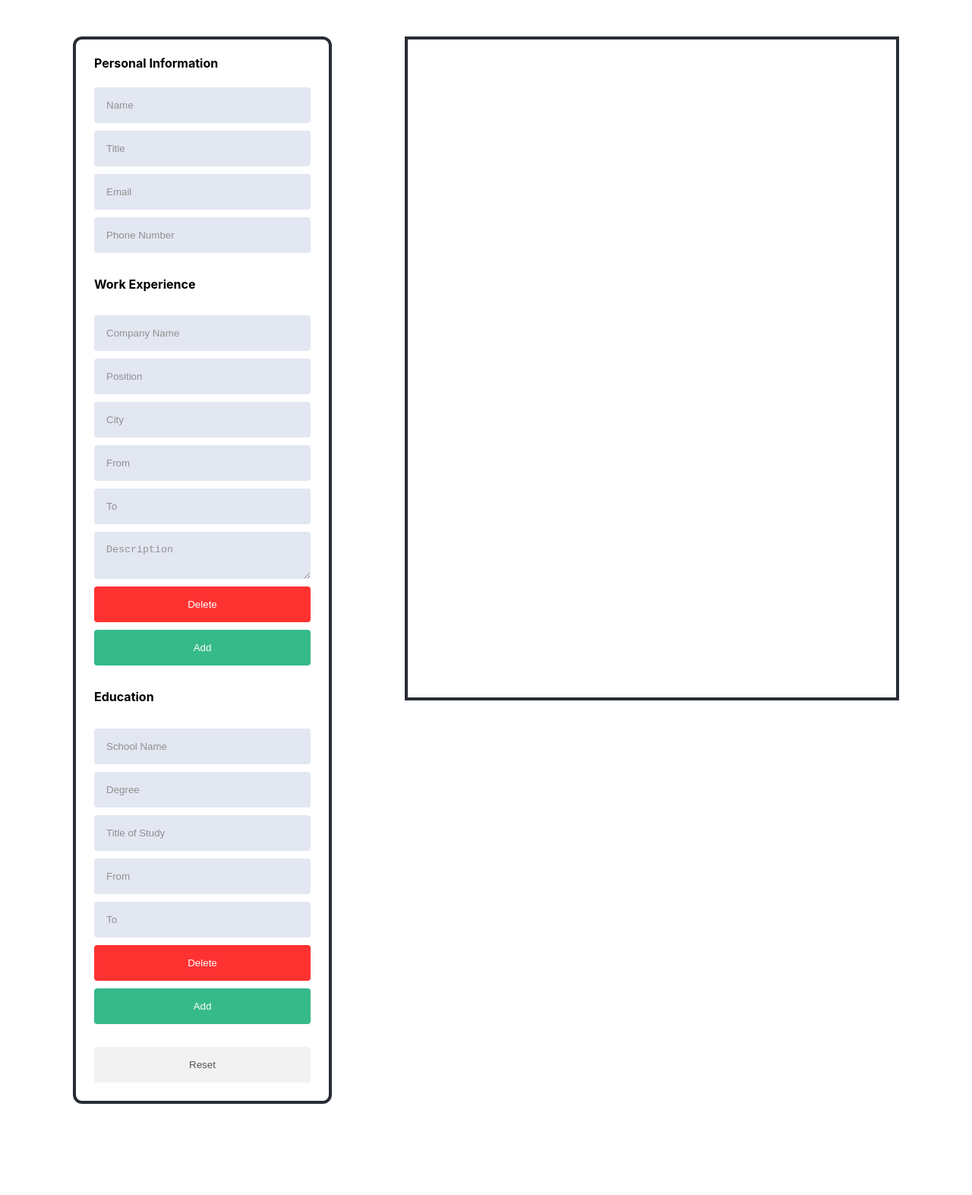
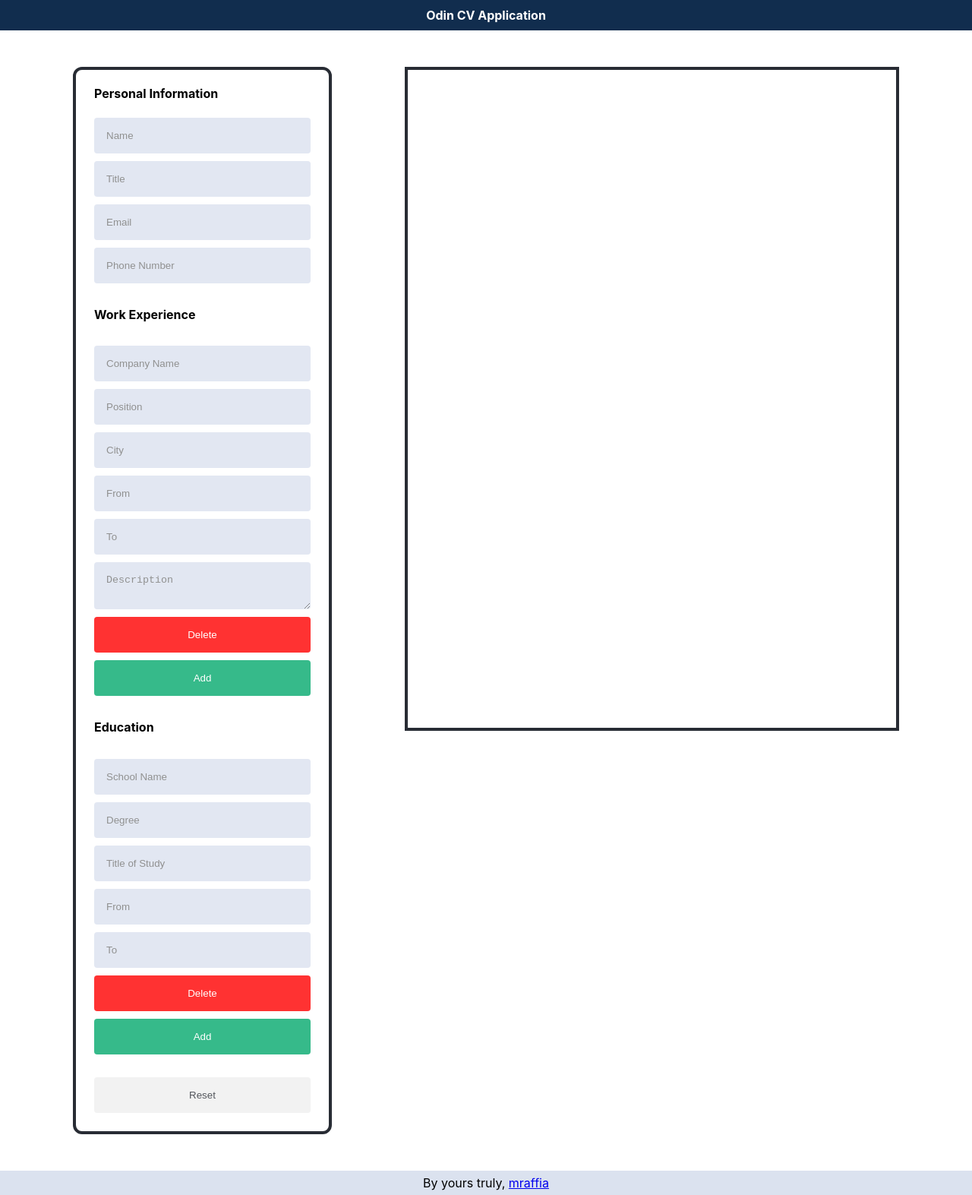
Before and after one commit to mraffia/odin-cv-application, a React (Create React App) app: page / in a window 1280 px wide. Shown: the whole page at 76% size. Before the commit the page ends 1501 px from the top, so only its background shows below. Built offline with nearby package versions, Linux system fonts and the light colour scheme.

Commit message:
Add header, footer and its stylings

```diff
--- a/src/App.css
+++ b/src/App.css
@@ -40,11 +40,25 @@
 .container {
   display: grid;
   grid-template-columns: 1fr 1fr;
+  grid-template-rows: 5vh 1fr 4vh;
   grid-template-areas:
-  "form overview";
+  "header header"
+  "form overview"
+  "footer footer";
+}
+
+.header {
+  grid-area: header;
+  display: grid;
+  font-weight: bold;
+  background-color: #112D4E;
+  color: white;
+  text-align: center;
+  align-items: center;
 }
 
 .form-container {
+  grid-area: form;
   margin: 48px 48px 48px 96px;
   padding: 0 24px 24px 24px;
   border: #282c34 4px solid;
@@ -52,6 +66,7 @@
 }
 
 .overview-container {
+  grid-area: overview;
   margin: 48px 96px 48px 48px;
   padding: 0 24px 24px 24px;
   border: #282c34 4px solid;
@@ -120,3 +135,11 @@ button:hover {
 textarea {
   resize: vertical;
 }
+
+.footer {
+  background-color: #DBE2EF;
+  grid-area: footer;
+  display: flex;
+  align-items: center;
+  justify-content: center;
+}
--- a/src/App.js
+++ b/src/App.js
@@ -152,6 +152,10 @@ class App extends React.Component {
   render() {
     return (
       <div className="container">
+        <div className="header">
+          <div className="header-title">Odin CV Application</div>
+        </div>
+
         <div className="form-container">
           <form className="form">
             <div className="form-subcontainer">
@@ -207,7 +211,11 @@ class App extends React.Component {
             personal={this.state.personal}
             experiences={this.state.experiences}
             educations={this.state.educations}
-          />
+        />
+
+        <div className="footer">
+          By yours truly,&nbsp;<a href="https://github.com/mraffia">mraffia</a>
+        </div>
       </div>
     );
   }
```
